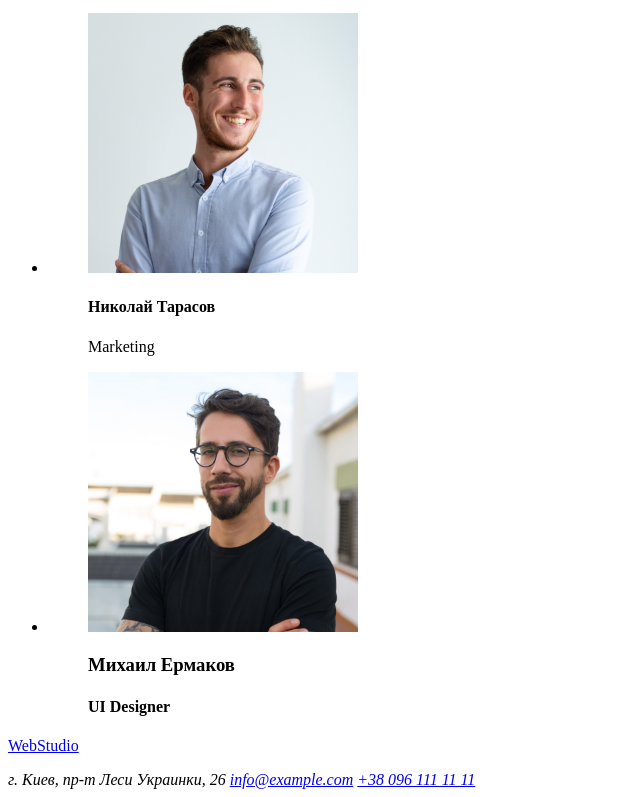
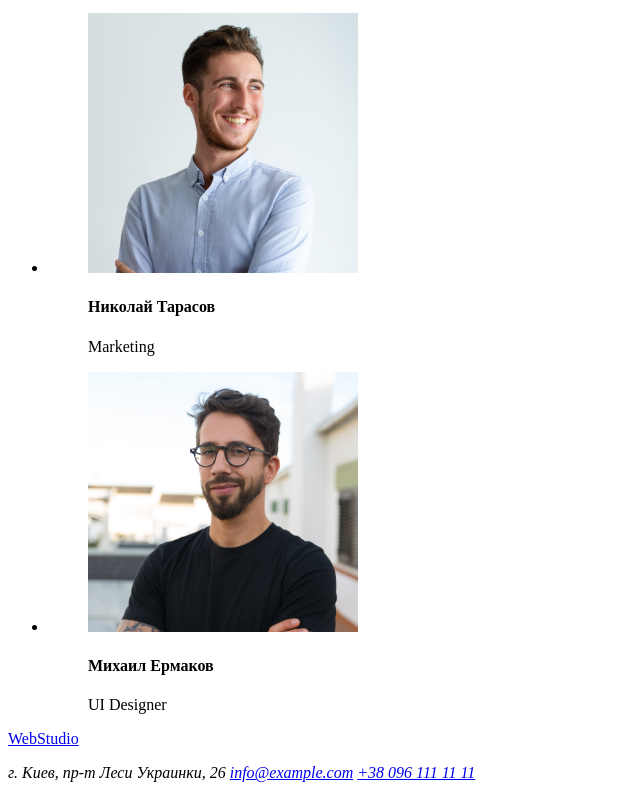
Before and after one commit to Vlenster/goit-markup-hw-01, a plain HTML site: page index.html in a window 1280 px wide. Shown: the part 1686-2483 px from the top of the page, without its empty margins (0-640 px from the left). Drawn offline with Linux system fonts and the light colour scheme.

Commit message:
Update index.html

```diff
--- a/index.html
+++ b/index.html
@@ -91,8 +91,8 @@
         <figure>
         <img src="images/team/team4.jpg" alt="Фото Михаил Ермаков" width="270" height="260" />
         <figcaption>
-        <h3>Михаил Ермаков</h3>
-        <h4>UI Designer</h4>
+        <h4>Михаил Ермаков</h4>
+        <p>UI Designer</p>
         </figcaption>
         </figure>
             </li>
```
